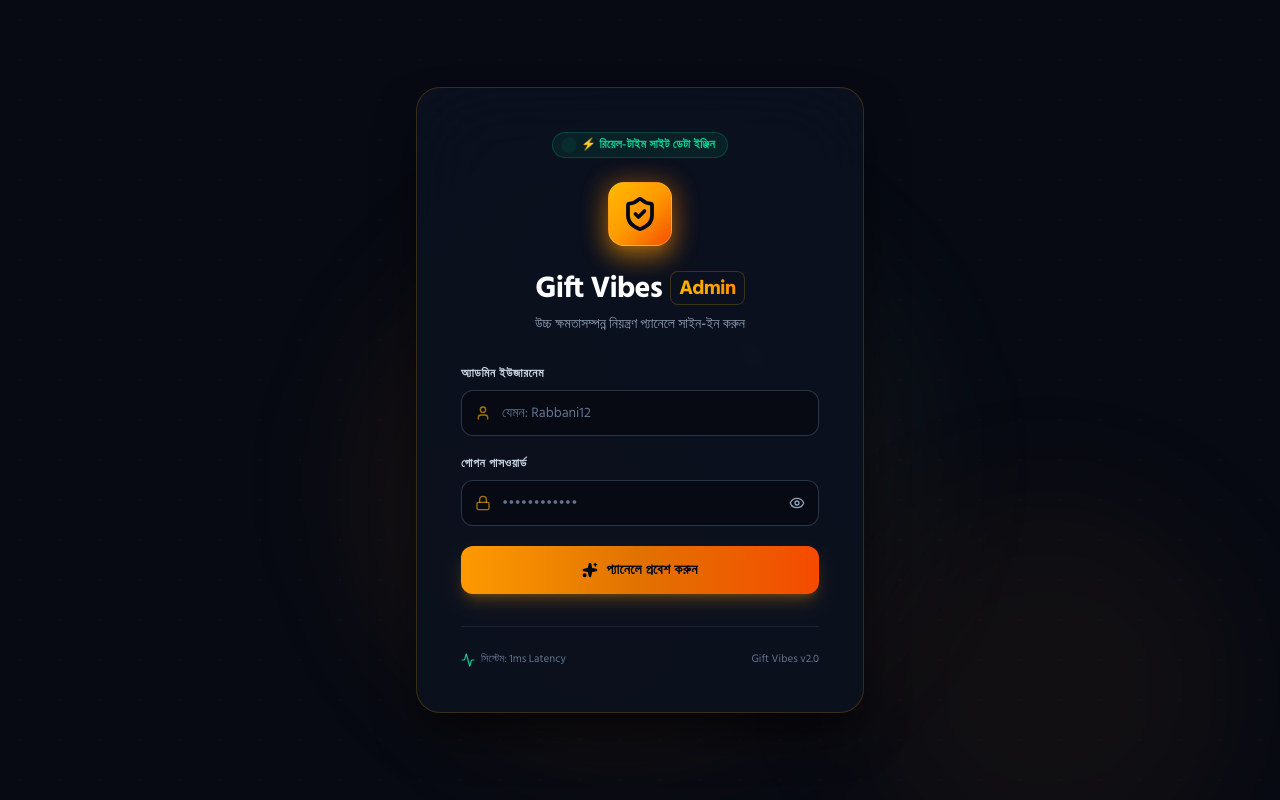
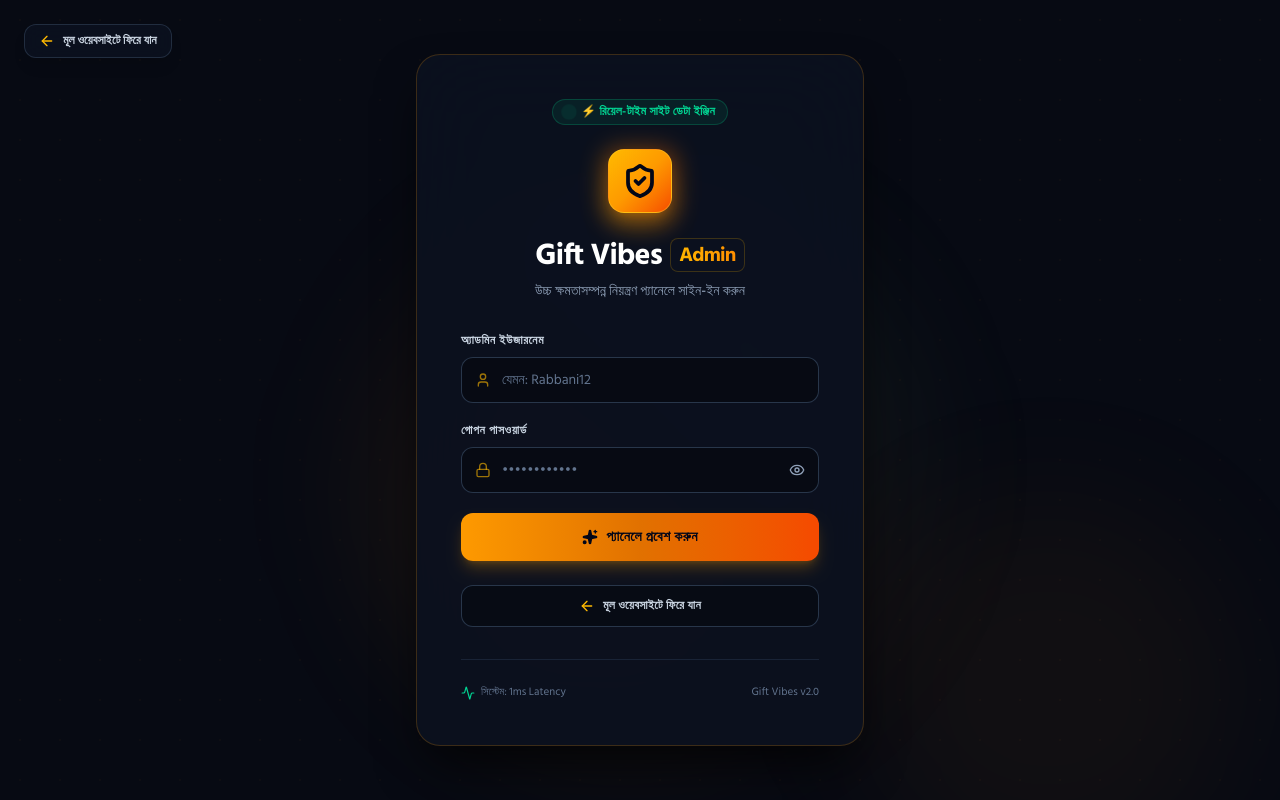
Before and after one commit to towsifislambiz/Client-p.2, a React (Vite) app: page /admin/login in a window 1280 px wide. Built offline with nearby package versions, Linux system fonts and the light colour scheme; a web font is replaced by a local one.

Commit message:
feat: add back to website button on admin login page

```diff
--- a/src/admin/AdminLoginPage.jsx
+++ b/src/admin/AdminLoginPage.jsx
@@ -1,8 +1,8 @@
 import React, { useState } from 'react';
 import { useAdminAuth } from './AdminAuthContext';
-import { Navigate } from 'react-router-dom';
+import { Navigate, Link } from 'react-router-dom';
 import { motion } from 'framer-motion';
-import { Lock, User, Eye, EyeOff, ShieldCheck, AlertCircle, Sparkles, Activity } from 'lucide-react';
+import { Lock, User, Eye, EyeOff, ShieldCheck, AlertCircle, Sparkles, Activity, ArrowLeft } from 'lucide-react';
 
 export default function AdminLoginPage() {
   const { login, admin } = useAdminAuth();
@@ -29,6 +29,17 @@
 
   return (
     <div className="min-h-screen bg-[#070A13] flex items-center justify-center p-4 font-sans relative overflow-hidden selection:bg-amber-500/30 selection:text-amber-200">
+      {/* Back to main website button (top-left) */}
+      <div className="absolute top-4 sm:top-6 left-4 sm:left-6 z-20">
+        <Link
+          to="/"
+          className="inline-flex items-center gap-2 px-3.5 py-2 rounded-xl bg-[#0C1120]/90 hover:bg-[#131B30] border border-slate-700/60 hover:border-amber-400/40 text-slate-300 hover:text-amber-400 text-xs font-semibold transition-all shadow-lg backdrop-blur-md group"
+        >
+          <ArrowLeft className="w-4 h-4 transition-transform group-hover:-translate-x-1 text-amber-400" />
+          <span>মূল ওয়েবসাইটে ফিরে যান</span>
+        </Link>
+      </div>
+
       {/* Ambient background glows */}
       <div className="absolute top-1/4 left-1/2 -translate-x-1/2 w-[550px] h-[550px] bg-gradient-to-tr from-amber-500/10 via-orange-500/5 to-emerald-500/10 rounded-full blur-3xl pointer-events-none" />
       <div className="absolute -bottom-20 right-10 w-96 h-96 bg-amber-600/5 rounded-full blur-3xl pointer-events-none" />
@@ -152,6 +163,17 @@
               </>
             )}
           </button>
+
+          {/* Back to website button */}
+          <div className="pt-1">
+            <Link
+              to="/"
+              className="w-full py-3 rounded-xl border border-slate-700/80 hover:border-amber-400/50 bg-[#070A13]/80 hover:bg-slate-900 text-slate-300 hover:text-amber-400 text-xs font-semibold tracking-wide transition-all flex items-center justify-center gap-2 group cursor-pointer"
+            >
+              <ArrowLeft className="w-4 h-4 transition-transform group-hover:-translate-x-1 text-amber-400" />
+              <span>মূল ওয়েবসাইটে ফিরে যান</span>
+            </Link>
+          </div>
         </form>
 
         {/* Footer info */}
```
